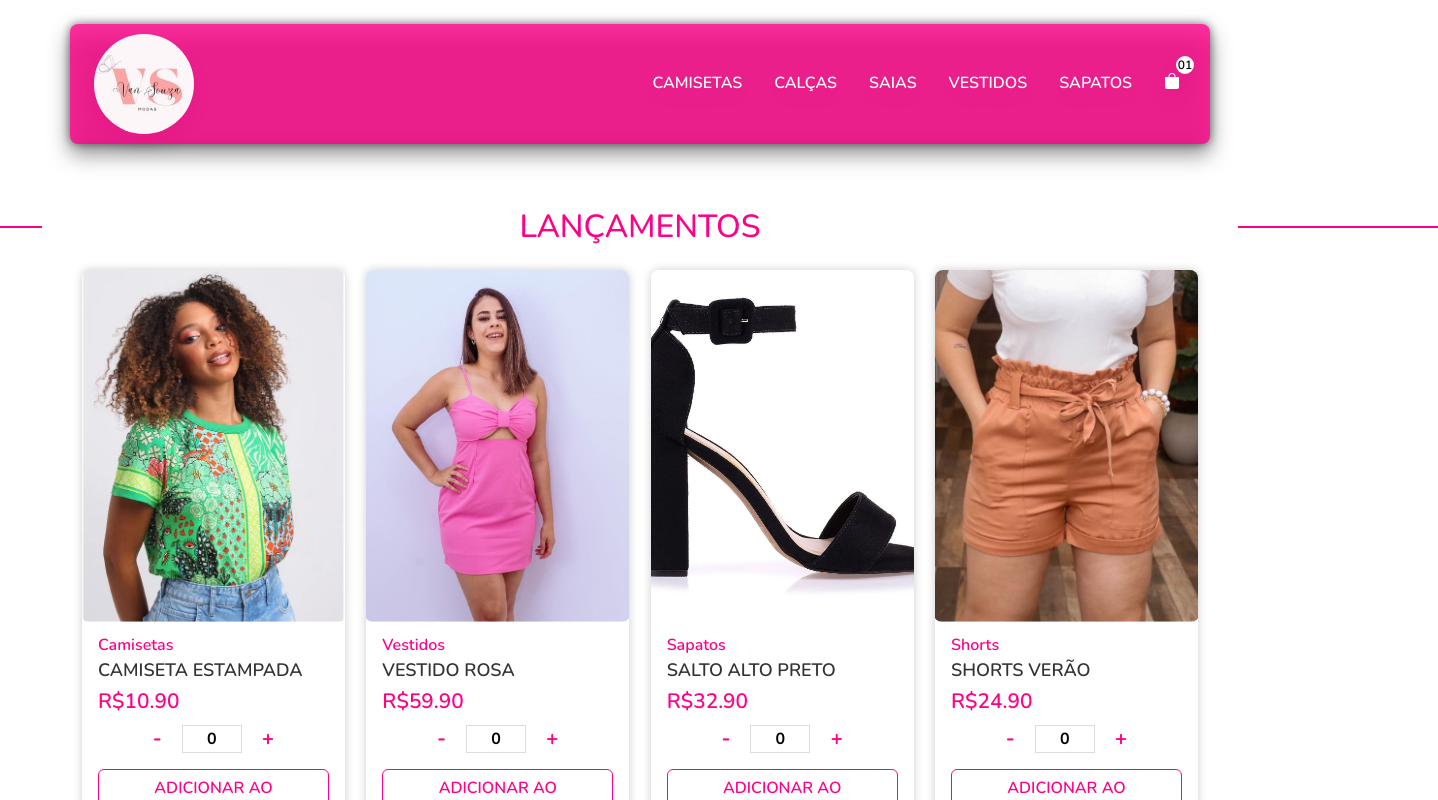
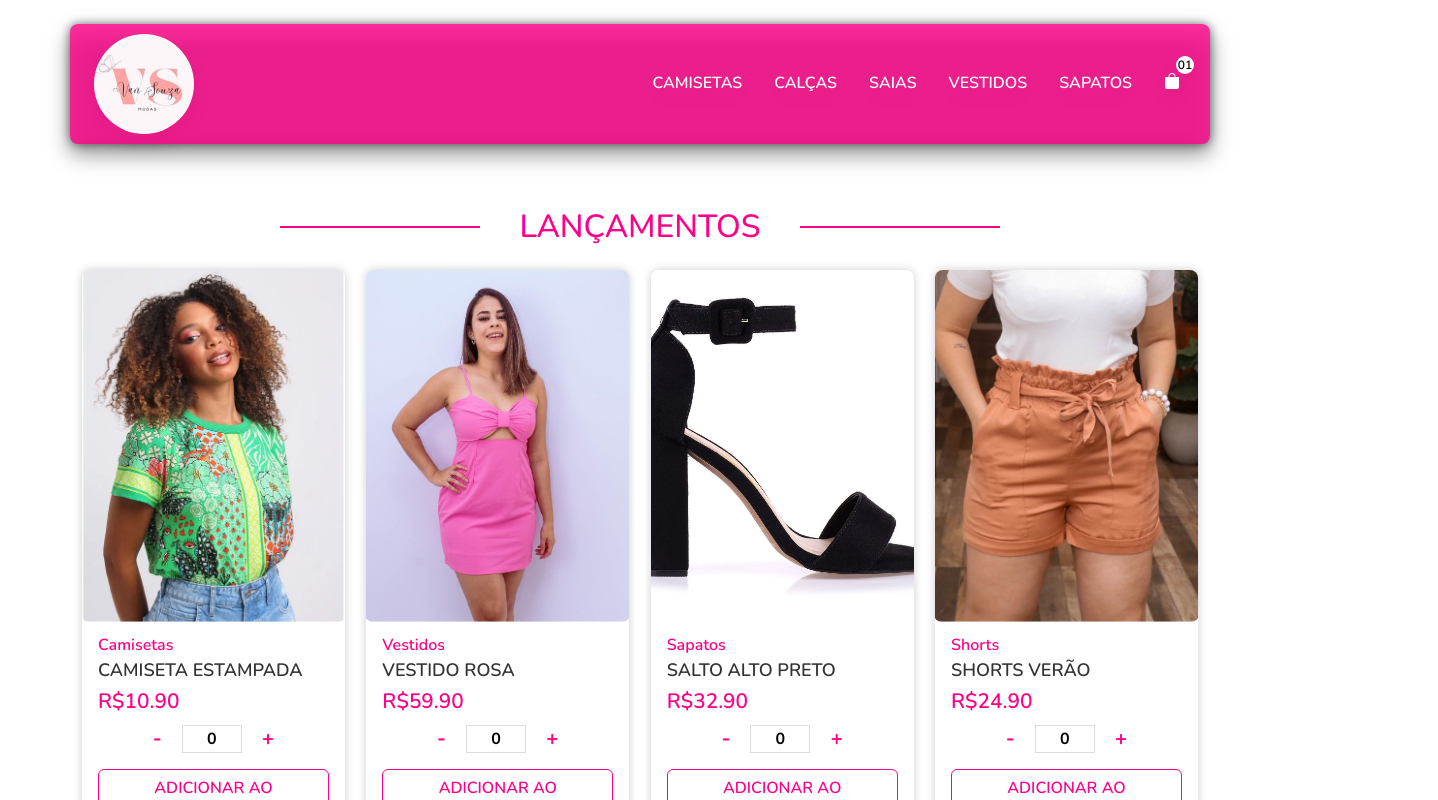
Before and after one commit to devictormedeiros/vs-modas, a React (Vite) app: page / in a window 1280 px wide. Shown: the top 800 px of the page, 1438 px wide, since content can reach past the window. Built offline with nearby package versions, Linux system fonts and the light colour scheme.

Commit message:
fix: remoção de classe bootstrap

```diff
--- a/src/components/ItemListContainer/index.tsx
+++ b/src/components/ItemListContainer/index.tsx
@@ -77,7 +77,7 @@ const ItemListContainer = ({ title }: IProps) => {
       <div className="container">
           <div className="row">
             <div className="col-12">
-              <h2 className="w-100 text-center mb-4 text-uppercase section-title">{title}</h2>
+              <h2 className="text-center mb-4 text-uppercase section-title">{title}</h2>
             </div>
           </div>
         <div className="list-products">
```
